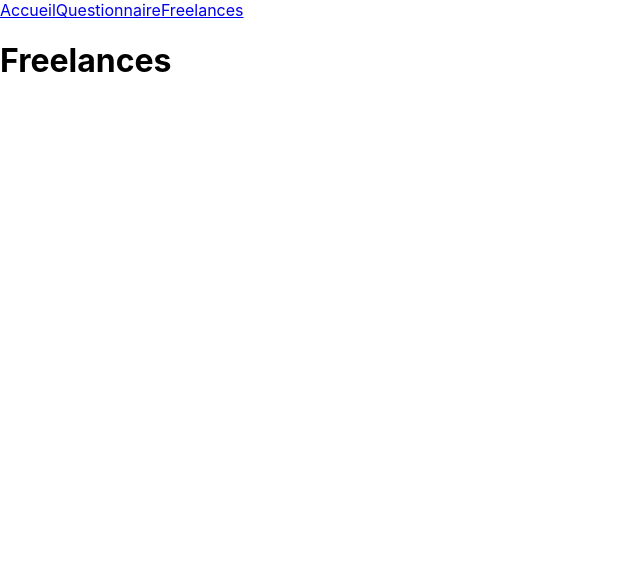
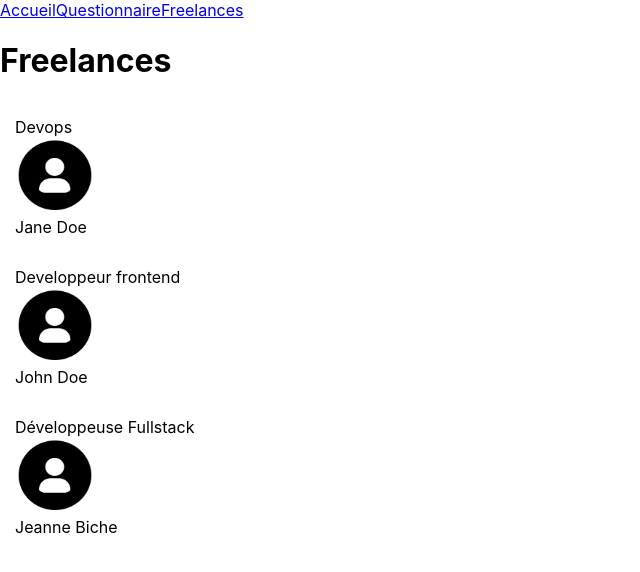
Before and after one commit to flora-le/shiny-agency, a React (Create React App) app: page /freelances in a window 1280 px wide. Shown: the top 572 px of the page, without its empty margins (0-640 px from the left). Built offline with nearby package versions, Linux system fonts and the light colour scheme.

Commit message:
add module PropTypes to component (secure types) P1C4

```diff
--- /dev/null
+++ b/src/components/Card/index.jsx
@@ -0,0 +1,27 @@
+import PropTypes from 'prop-types'
+import DefaultPicture from '../../assets/profile.png'
+
+function Card({ label, title, picture }) {
+  return (
+    <div style={{ display: 'flex', flexDirection: 'column', padding: 15 }}>
+      <span>{label}</span>
+      <img src={picture} alt="freelance" height={80} width={80} />
+      <span>{title}</span>
+    </div>
+  )
+}
+
+Card.propTypes = {
+  label: PropTypes.string.isRequired,
+  title: PropTypes.string.isRequired,
+  picture: PropTypes.string.isRequired,
+}
+
+// default value of props
+Card.defaultProps = {
+  label: '',
+  title: '',
+  picture: DefaultPicture,
+}
+
+export default Card
--- a/src/pages/Freelances/index.jsx
+++ b/src/pages/Freelances/index.jsx
@@ -1,8 +1,37 @@
+import DefaultPicture from '../../assets/profile.png'
+import Card from '../../components/Card'
+const freelanceProfiles = [
+  {
+    name: 'Jane Doe',
+    jobTitle: 'Devops',
+    picture: DefaultPicture,
+  },
+  {
+    name: 'John Doe',
+    jobTitle: 'Developpeur frontend',
+    picture: DefaultPicture,
+  },
+  {
+    name: 'Jeanne Biche',
+    jobTitle: 'Développeuse Fullstack',
+    picture: DefaultPicture,
+  },
+]
+
 function Freelances() {
   return (
     <div>
       <h1>Freelances</h1>
+      {freelanceProfiles.map((profile, index) => (
+        <Card
+          key={`${profile.name}-${index}`}
+          label={profile.jobTitle}
+          picture={profile.picture}
+          title={profile.name}
+        />
+      ))}
     </div>
   )
 }
+
 export default Freelances
```
Also changed, not shown: src/assets/profile.png (added).
